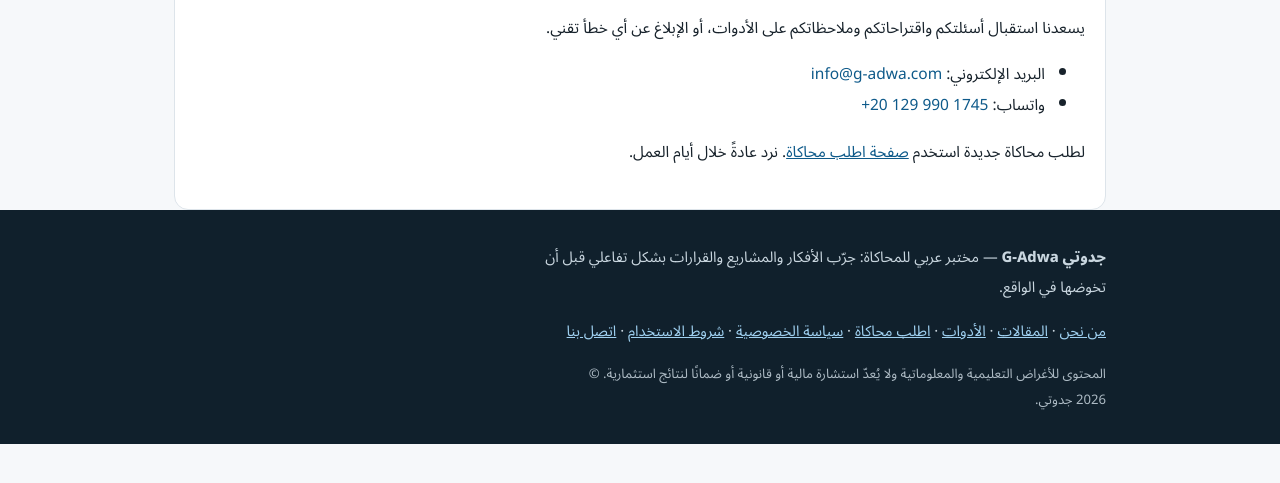
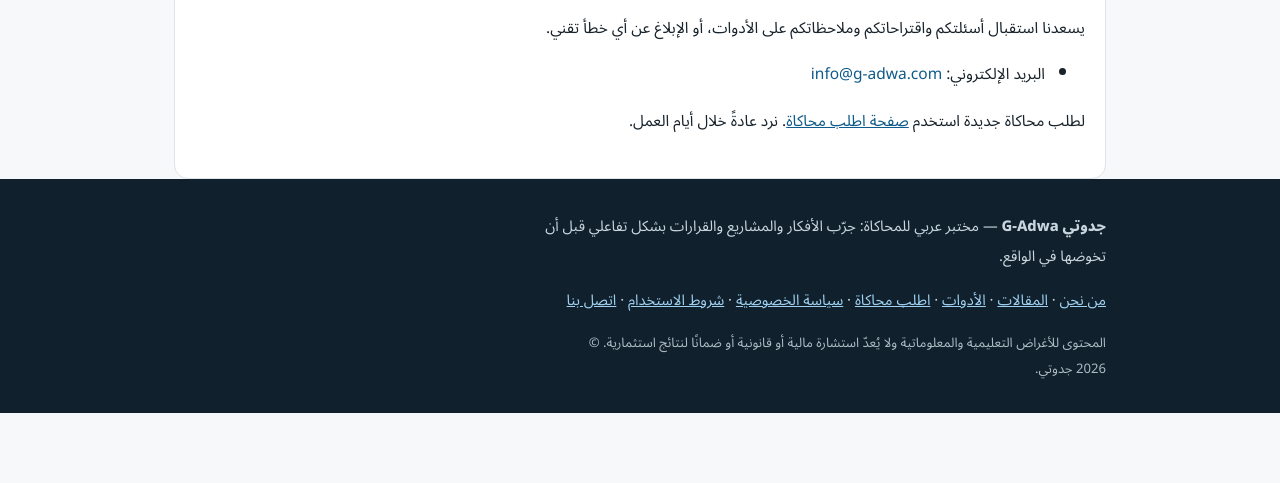
Before and after one commit to emhmohamedahmed-coder/G-adwa-, a plain HTML site: page contact.html in a window 1280 px wide. Shown: the part 161-644 px from the top of the page. Drawn offline with Linux system fonts and the light colour scheme.

Commit message:
Remove WhatsApp references
Co-Authored-By: Claude Sonnet 5.5 <noreply@anthropic.com>
Claude-Session: https://claude.ai/code/session_01TF6N1pUx5myiKtYoGEGa4C

```diff
--- a/contact.html
+++ b/contact.html
@@ -16,7 +16,7 @@
 <header class="site"><div class="w"><a class="brand" href="/">جدوتي <small>G-Adwa</small></a><nav><a href="/">الرئيسية</a><a href="/tools.html">الأدوات والمحاكيات</a><a href="/guides/">المقالات</a><a href="/request.html">اطلب محاكاة</a><a href="/about.html">من نحن</a><a href="/contact.html">اتصل بنا</a></nav></div></header>
 <main class="w">
 <article><h1>اتصل بنا</h1><p>يسعدنا استقبال أسئلتكم واقتراحاتكم وملاحظاتكم على الأدوات، أو الإبلاغ عن أي خطأ تقني.</p>
-<ul><li>البريد الإلكتروني: <a href="mailto:info@g-adwa.com"><span class="ltr">info@g-adwa.com</span></a></li><li>واتساب: <a href="https://wa.me/201299901745"><span class="ltr">+20 129 990 1745</span></a></li></ul>
+<ul><li>البريد الإلكتروني: <a href="mailto:info@g-adwa.com"><span class="ltr">info@g-adwa.com</span></a></li></ul>
 <p>لطلب محاكاة جديدة استخدم <a href="/request.html">صفحة اطلب محاكاة</a>. نرد عادةً خلال أيام العمل. </p></article>
 </main>
 <footer class="site"><div class="w">
```
Also changed, not shown: privacy.html (+1 -1 lines).
